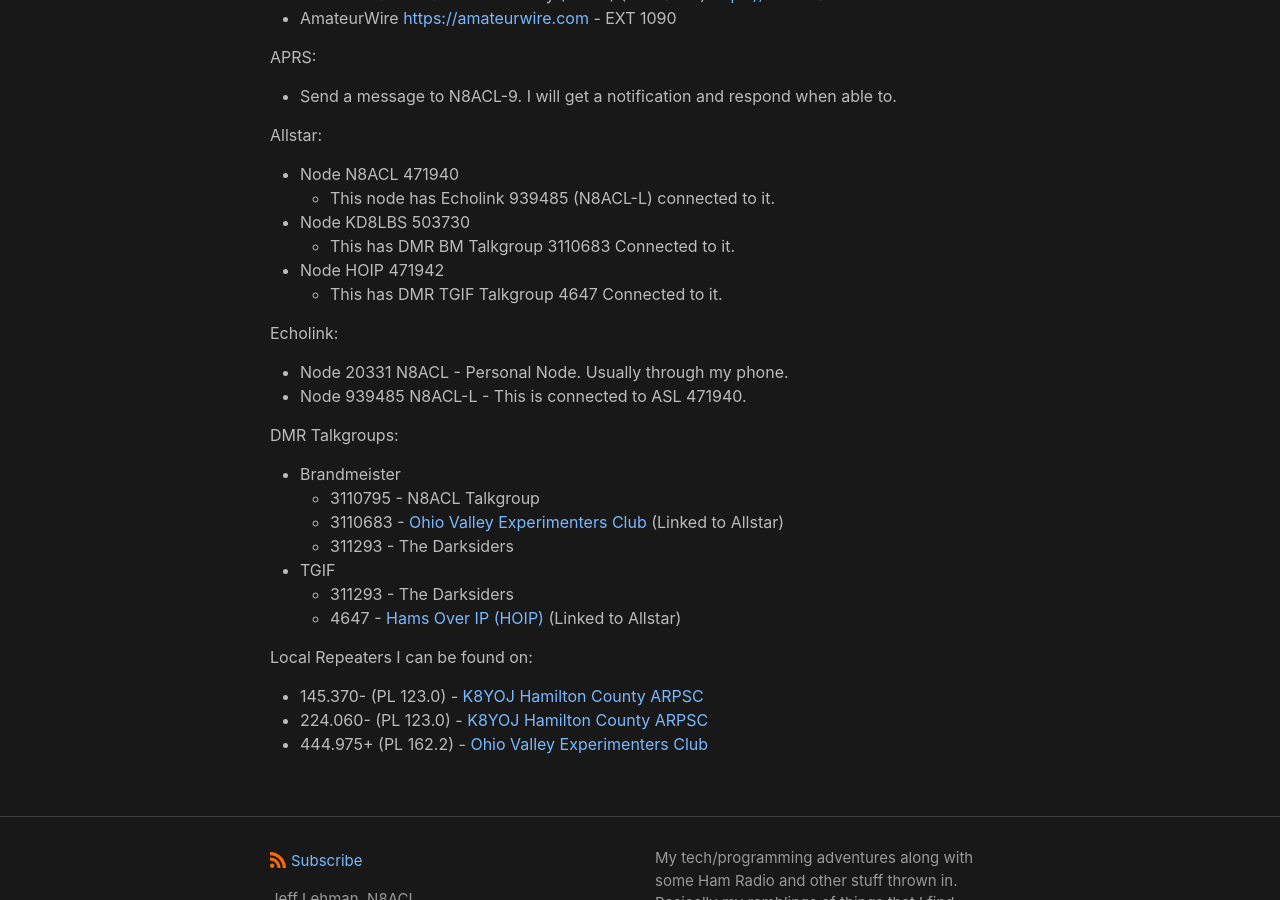
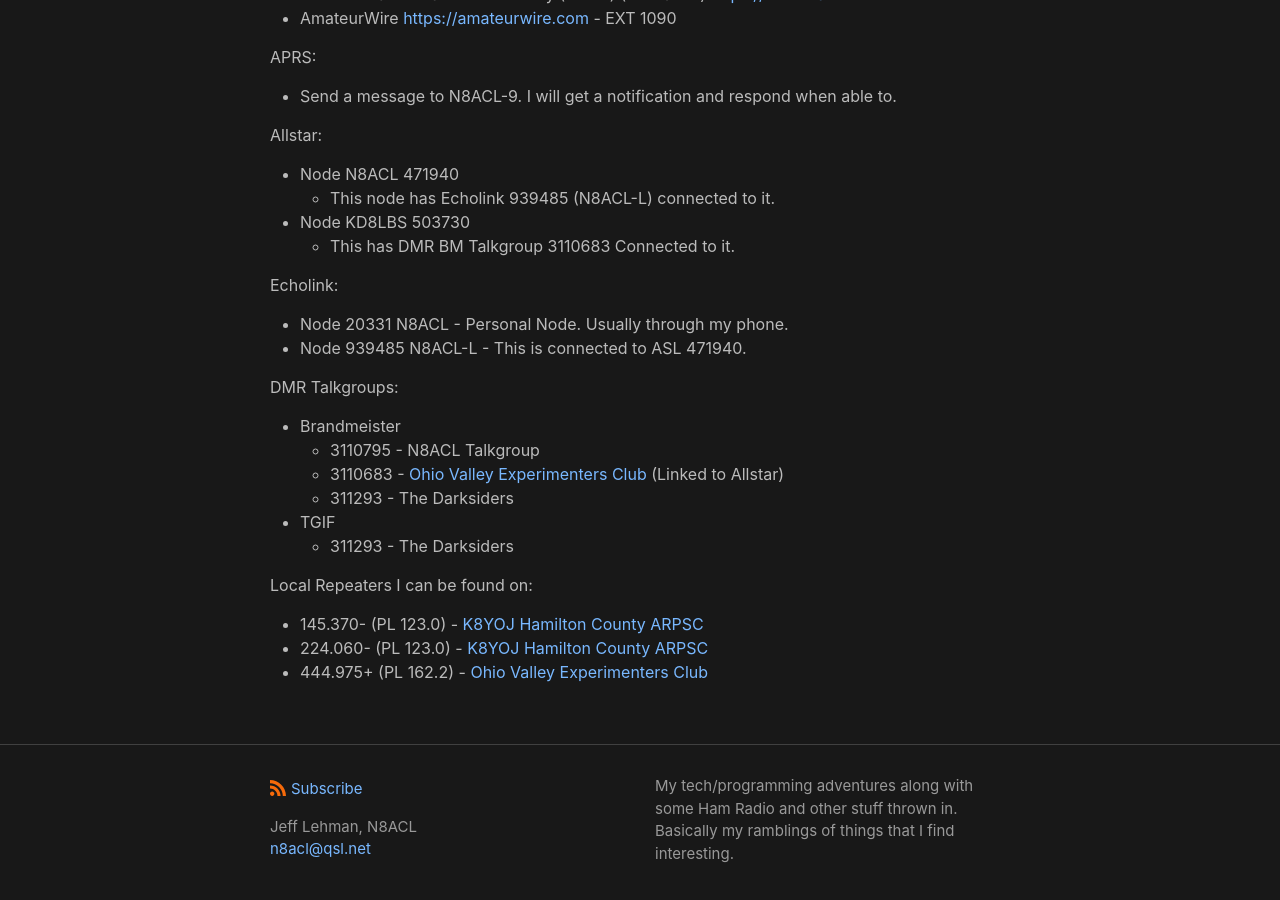
Before and after one commit to n8acl/n8acl.github.io, a Jekyll site: the page built from contact.md, in a window 1280 px wide and 900 px high, scrolled down 1136 px. Built offline with Jekyll 4.4.1, drawn with Linux system fonts in a browser that asks for light colours.

Commit message:
Update Contact Info - 10072022 - N8ACL

```diff
--- a/contact.md
+++ b/contact.md
@@ -49,8 +49,6 @@ Allstar:
   * This node has Echolink 939485 (N8ACL-L) connected to it.
 * Node KD8LBS 503730
   * This has DMR BM Talkgroup 3110683 Connected to it.
-* Node HOIP 471942
-  * This has DMR TGIF Talkgroup 4647 Connected to it.
 
 Echolink:
 * Node 20331 N8ACL - Personal Node. Usually through my phone.
@@ -63,7 +61,7 @@ DMR Talkgroups:
   * 311293 - The Darksiders
 * TGIF
   * 311293 - The Darksiders
-  * 4647 - [Hams Over IP (HOIP)](https://hamsoverip.com) (Linked to Allstar)
+
 
 Local Repeaters I can be found on:
 * 145.370- (PL 123.0) - [K8YOJ Hamilton County ARPSC](https://www.hamcoarpsc.org)
```
